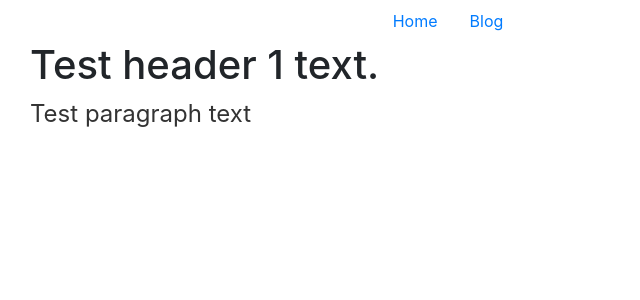
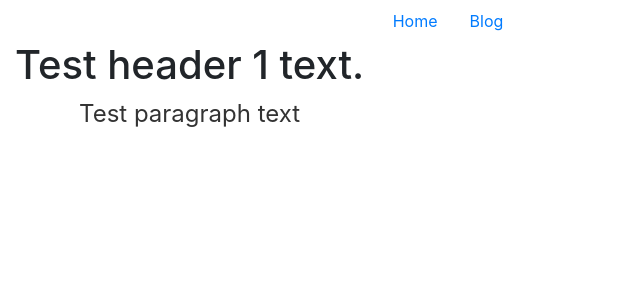
Before and after one commit to emilyripka/nano_NMR, a Jekyll site: the page built from index.html, in a window 1280 px wide. Shown: the top 300 px of the page, without its empty margins (0-640 px from the left). Built offline with Jekyll 4.4.1, drawn with Linux system fonts in a browser that asks for light colours.

Commit message:
align content center

```diff
--- a/_layouts/default.html
+++ b/_layouts/default.html
@@ -32,7 +32,7 @@
          </ul>
          <div class='container-fluid'>
             <div class="row" style="border: none">
-	       <div class="col-sm-12">
+	       <div class="col-sm-12;" align='center'>
                   {{ content }}
                </div>
          <div class="footer">
```
